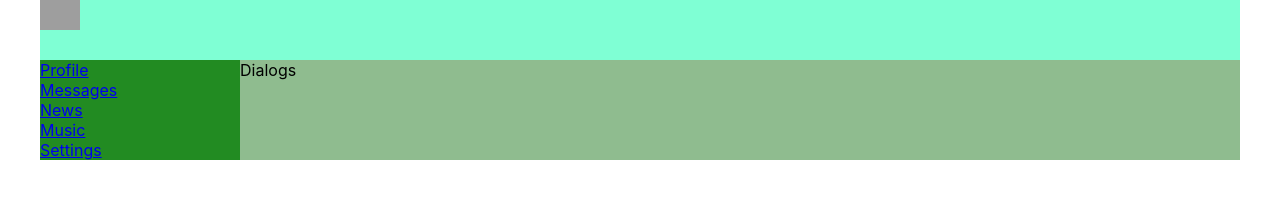
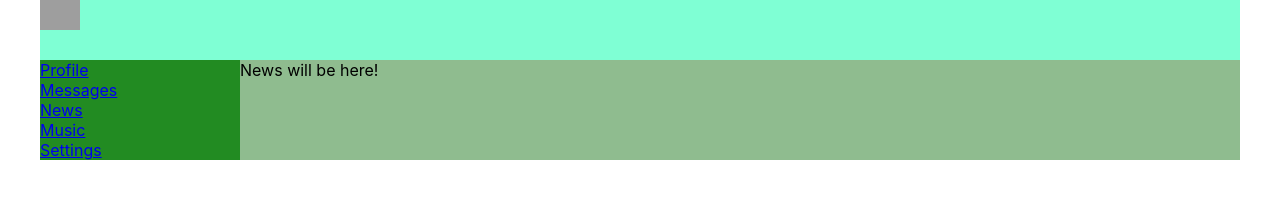
Before and after one commit to vladgrudak/React-social-network, a React (Create React App) app: page /news in a window 1280 px wide. Shown: the top 210 px of the page. Built offline with nearby package versions, Linux system fonts and the light colour scheme; grey boxes are pictures that could not be loaded.

Commit message:
Added router-module; Added new sections: Music, News, Settings; First settings with router

```diff
--- a/package.json
+++ b/package.json
@@ -8,6 +8,7 @@
     "@testing-library/user-event": "^12.8.3",
     "react": "^17.0.2",
     "react-dom": "^17.0.2",
+    "react-router-dom": "^5.3.0",
     "react-scripts": "4.0.3",
     "web-vitals": "^1.1.2"
   },
--- a/src/App.js
+++ b/src/App.js
@@ -1,21 +1,31 @@
 //import logo from './logo.svg';
 import './App.css';
+import {BrowserRouter, Route} from "react-router-dom";
 import Header from "./components/Header/Header";
 import Navbar from "./components/Navbar/Navbar";
 import Profile from "./components/Profile/Profile";
 import Dialogs from "./components/Dialogs/Dialogs";
+import News from "./components/News/News";
+import Music from "./components/Music/Music";
+import Settings from "./components/Settings/Settings";
+
 
 
 const App = () => {
     return (
-        <div className='app-wrapper'>
-            <Header />
-            <Navbar />
-            {/*<Profile />*/}
-            <div className='app-wrapper-content'>
-                <Dialogs />
+        <BrowserRouter>
+            <div className='app-wrapper'>
+                <Header/>
+                <Navbar/>
+                <div className='app-wrapper-content'>
+                    <Route path='/dialogs' component={Dialogs}/>
+                    <Route path='/profile' component={Profile}/>
+                    <Route path='/news' component={News}/>
+                    <Route path='/music' component={Music}/>
+                    <Route path='/settings' component={Settings}/>
+                </div>
             </div>
-        </div>
+        </BrowserRouter>
     );
 }
 
--- a/src/components/Dialogs/Dialogs.jsx
+++ b/src/components/Dialogs/Dialogs.jsx
@@ -3,7 +3,7 @@
 const Dialogs = (props) => {
     return (
         <div>
-            <div className={s.messages}>
+            <div>
                 Dialogs
             </div>
         </div>
--- /dev/null
+++ b/src/components/Music/Music.jsx
@@ -0,0 +1,11 @@
+import s from './Music.module.css';
+
+const Music = (props) => {
+    return (
+        <div>
+            Music will be here
+        </div>
+    )
+}
+
+export default Music;
--- a/src/components/Navbar/Navbar.jsx
+++ b/src/components/Navbar/Navbar.jsx
@@ -4,19 +4,19 @@
     return (
         <nav className={s.nav}>
             <div className={`${s.item} ${s.active}`}>
-                <a href='#s'>Profile</a>
+                <a href='/profile'>Profile</a>
             </div>
             <div className={s.item}>
-                <a href='#s'>Messages</a>
+                <a href='/dialogs'>Messages</a>
             </div>
             <div className={s.item}>
-                <a href='#s'>News</a>
+                <a href='/news'>News</a>
             </div>
             <div className={s.item}>
-                <a href='#s'>Music</a>
+                <a href='/music'>Music</a>
             </div>
             <div className={s.item}>
-                <a href='#s'>Settings</a>
+                <a href='/settings'>Settings</a>
             </div>
         </nav>
     );
--- /dev/null
+++ b/src/components/News/News.jsx
@@ -0,0 +1,11 @@
+import s from './News.module.css';
+
+const News = (props) => {
+    return (
+        <div>
+            News will be here!
+        </div>
+    )
+}
+
+export default News;
--- /dev/null
+++ b/src/components/Settings/Settings.jsx
@@ -0,0 +1,11 @@
+import s from './Settings.module.css';
+
+const Settings = (props) => {
+    return (
+        <div>
+            Settings will be here
+        </div>
+    )
+}
+
+export default Settings;
```
Also changed, not shown: src/components/Music/Music.module.css (added), src/components/News/News.module.css (added), src/components/Settings/Settings.module.css (added), 1 other file (tests, documents, lock files or other folders).
